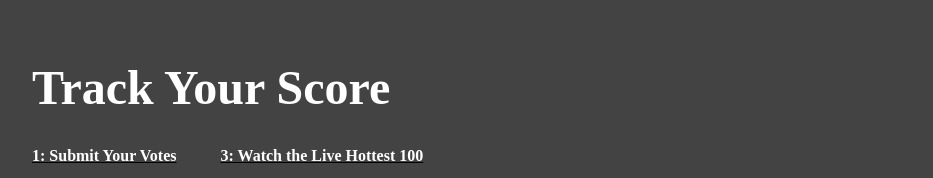
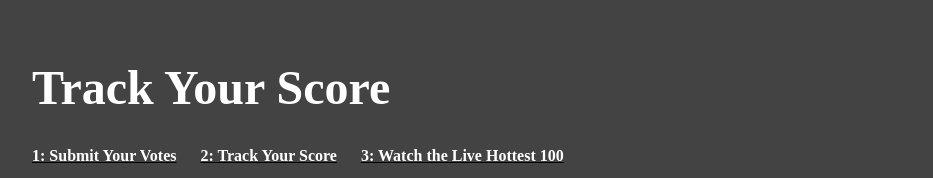
Before and after one commit to howtriplejareyou/howtriplejareyou.github.io, a plain HTML site: page index.html in a window 1280 px wide. Shown: the top 178 px of the page, without its empty margins (160-1093 px from the left). Drawn offline with Linux system fonts and the light colour scheme; grey boxes are pictures that could not be loaded.

Commit message:
Update index.html

```diff
--- a/index.html
+++ b/index.html
@@ -16,7 +16,7 @@
 		<nav>
 			<ul>
 	        	<li><u><a href="/submit.html">1: Submit Your Votes</a></u></li>
-			<li><u><a href="/"2: Track Your Score</a></u></li>
+			<li><u><a href="/">2: Track Your Score</a></u></li>
             		<li><u><a href="/hottest100.html">3: Watch the Live Hottest 100</a></u></li>
     		</ul>
 		</nav>
```
